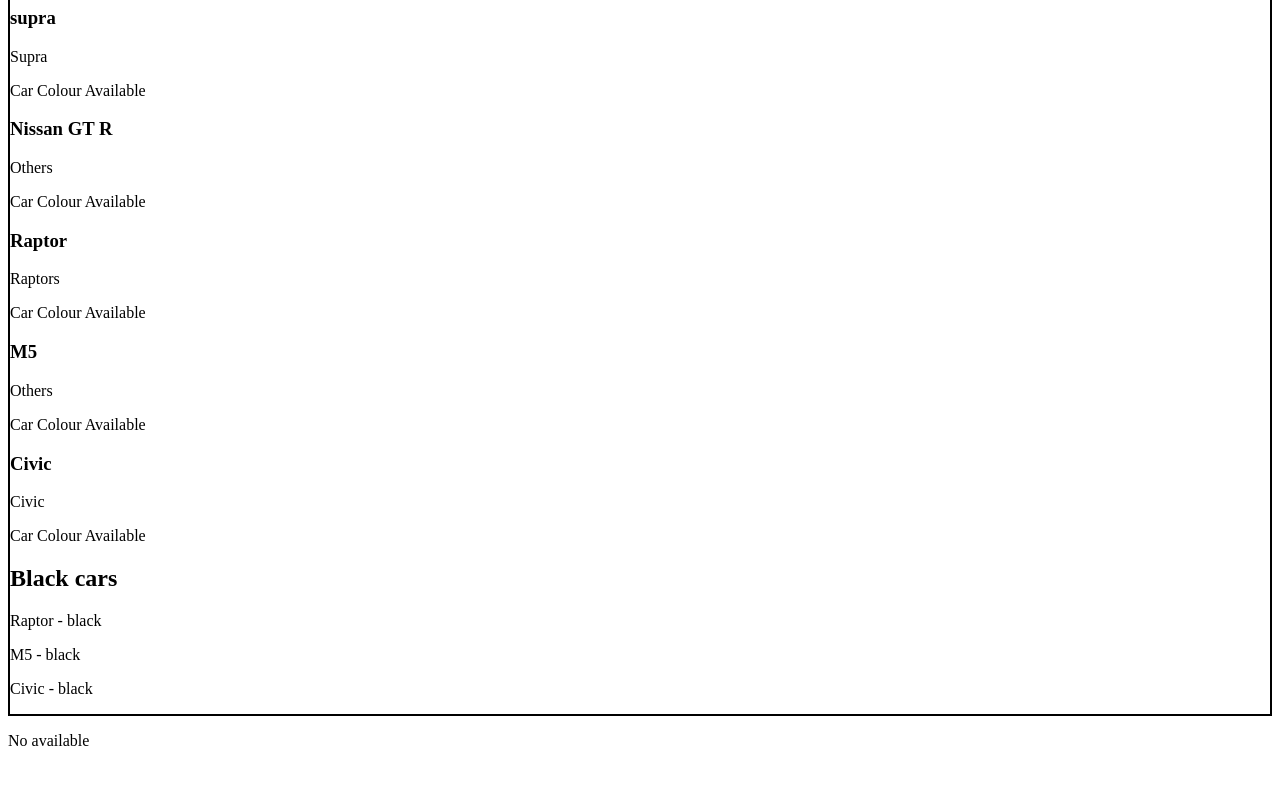
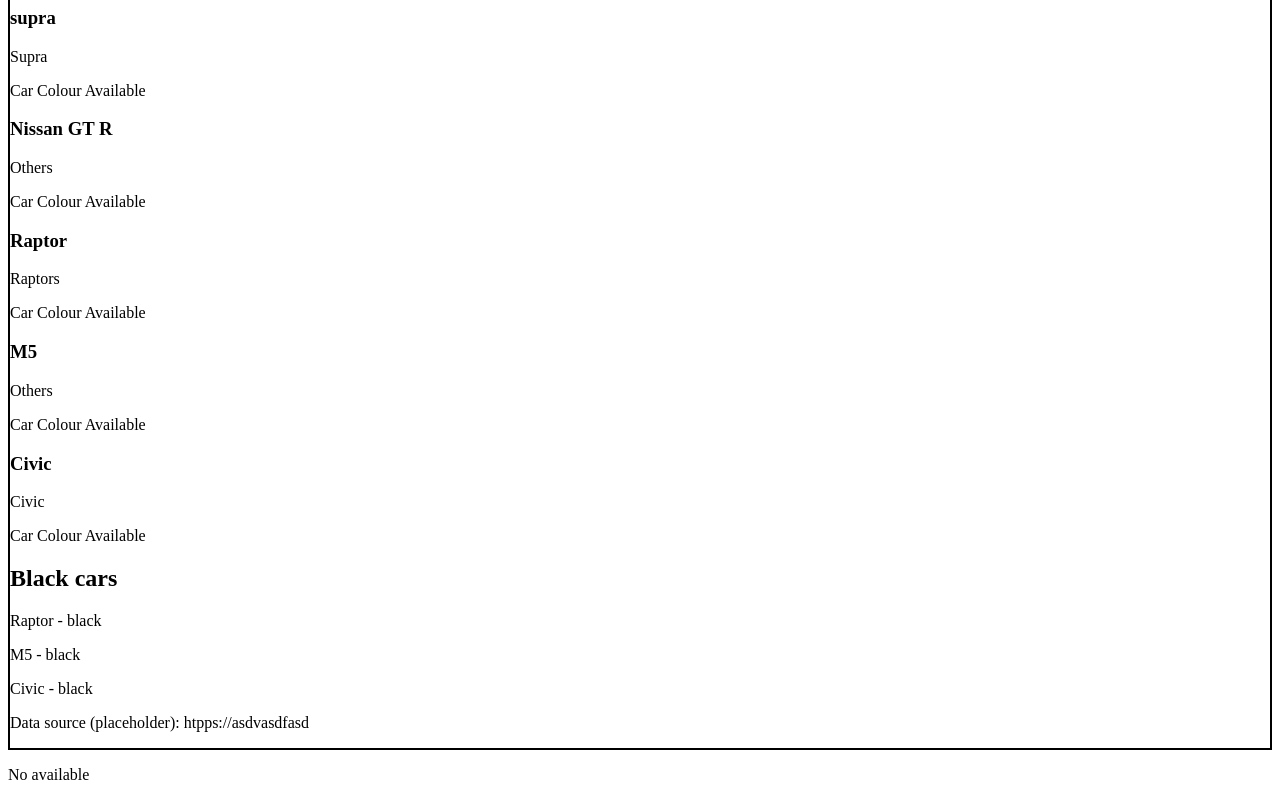
Before and after one commit to JoshinMandar/Edgar-Mandar-Learning-AngularF26, an Angular app: page / in a window 1280 px wide. Shown: the part 277-1077 px from the top of the page. Before the commit the page ends 1043 px from the top, so only its background shows below. Built offline with nearby package versions, Linux system fonts and the light colour scheme.

Commit message:
Added usertoken in provider Inject token in the server Display the url in html and web

```diff
--- a/src/app/app.config.ts
+++ b/src/app/app.config.ts
@@ -12,6 +12,11 @@
 
 export const appConfig: ApplicationConfig = {
   providers: [
+    {provide: USER_TOKEN,
+    useValue: {
+      apiBaseURL: 'htpps://asdvasdfasd',
+      App: 'all',
+    }},
     provideBrowserGlobalErrorListeners(),
     provideRouter(routes)
   ]
--- a/src/app/car-list/car-list.html
+++ b/src/app/car-list/car-list.html
@@ -12,4 +12,7 @@
   @for (car of blackCars(); track car.vin) {
     <p>{{ car.name }} - {{ car.colour }}</p>
   }
+  <p class="data-source">
+    Data source (placeholder): {{ config.apiBaseURL }}
+  </p>
 </div>
--- a/src/app/car-list/car-list.ts
+++ b/src/app/car-list/car-list.ts
@@ -1,6 +1,7 @@
 import { Component, inject} from '@angular/core';
 import {CarListItem, ContentEvent} from '../car-list-item/car-list-item';
 import {carList} from '../service/car';
+import {USER_TOKEN,} from '../app.config';
 
 @Component({
   imports: [
@@ -24,4 +25,5 @@
   protected readonly CarList = carList;
   protected blackCars = this.service.blackCars
   protected blackCarCount = this.service.blackCarCount
+  protected config = inject(USER_TOKEN);
 }
--- a/src/app/service/car.ts
+++ b/src/app/service/car.ts
@@ -1,9 +1,12 @@
-import {computed,effect, Service, signal} from '@angular/core';
+import {computed, effect, inject, Service, signal} from '@angular/core';
 import {Car} from '../model/car';
 import {vi} from 'vitest';
+import {USER_TOKEN} from '../app.config';
 
 @Service()
 export class carList {
+  private config = inject(USER_TOKEN);
+
   private car = signal<Car[]>([
     {
       id: 1,
@@ -12,6 +15,7 @@
       madeIn: 'Japan',
       carModel: 'Toyota',
       colour: 'gray'
+
 
     },
     {
```
